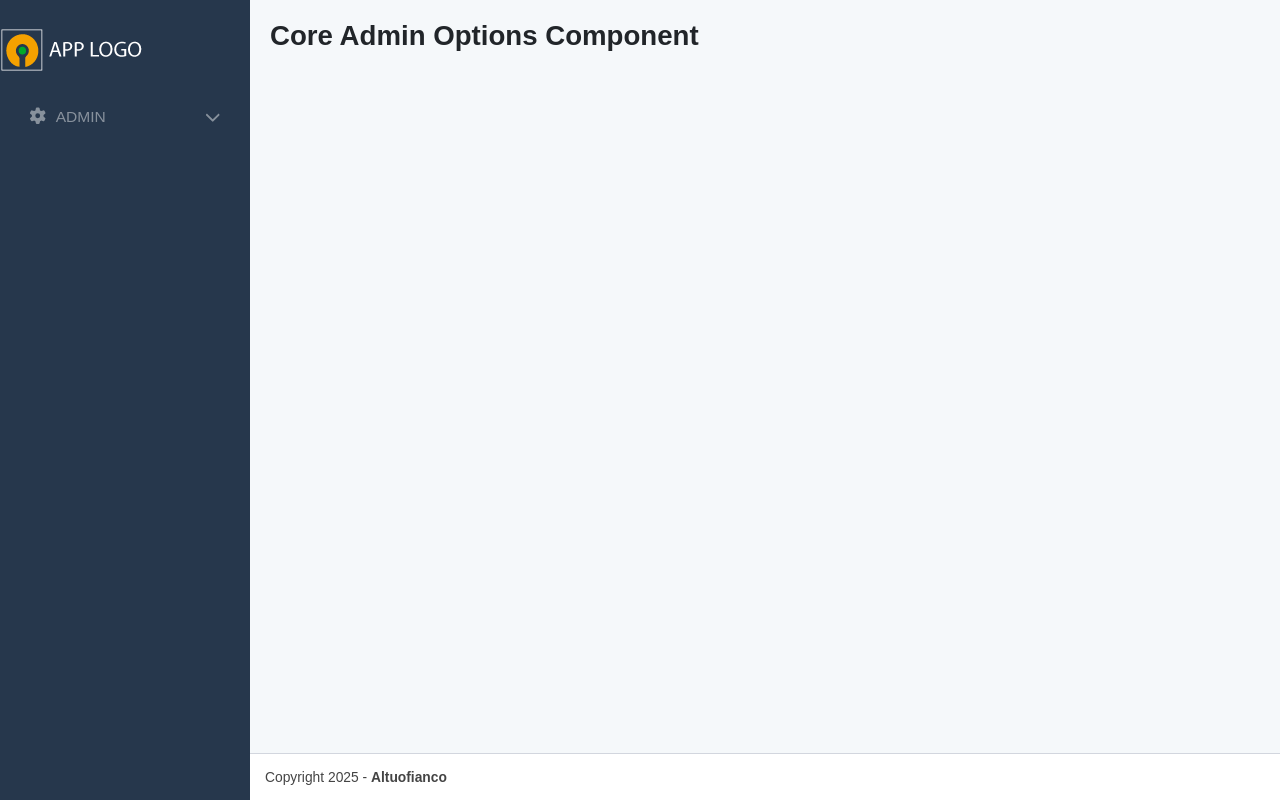
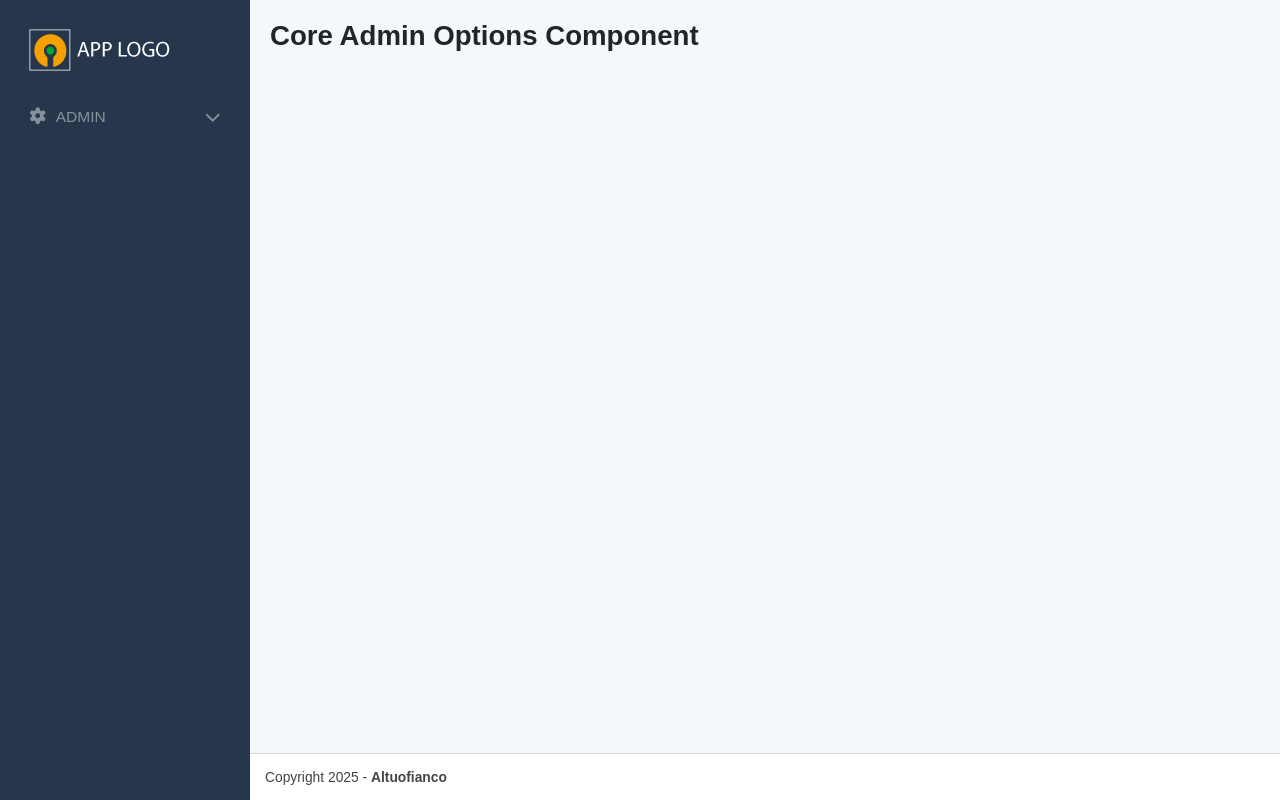
Before and after one commit to seriiserii825/nuxt-dashcore, a Nuxt app: page /admin/core_admin_options in a window 1280 px wide. Built offline with nearby package versions, Linux system fonts and the light colour scheme.

Commit message:
feat: logo padding

```diff
--- a/components/Admin/AdminSidebar.vue
+++ b/components/Admin/AdminSidebar.vue
@@ -20,6 +20,7 @@ import { admin_menu } from "~/data/menu/admin_menu";
   background-color: #26374c;
   &__logo {
     margin-bottom: 3.2rem;
+    padding: 0 3.2rem;
   }
 }
 </style>
```
